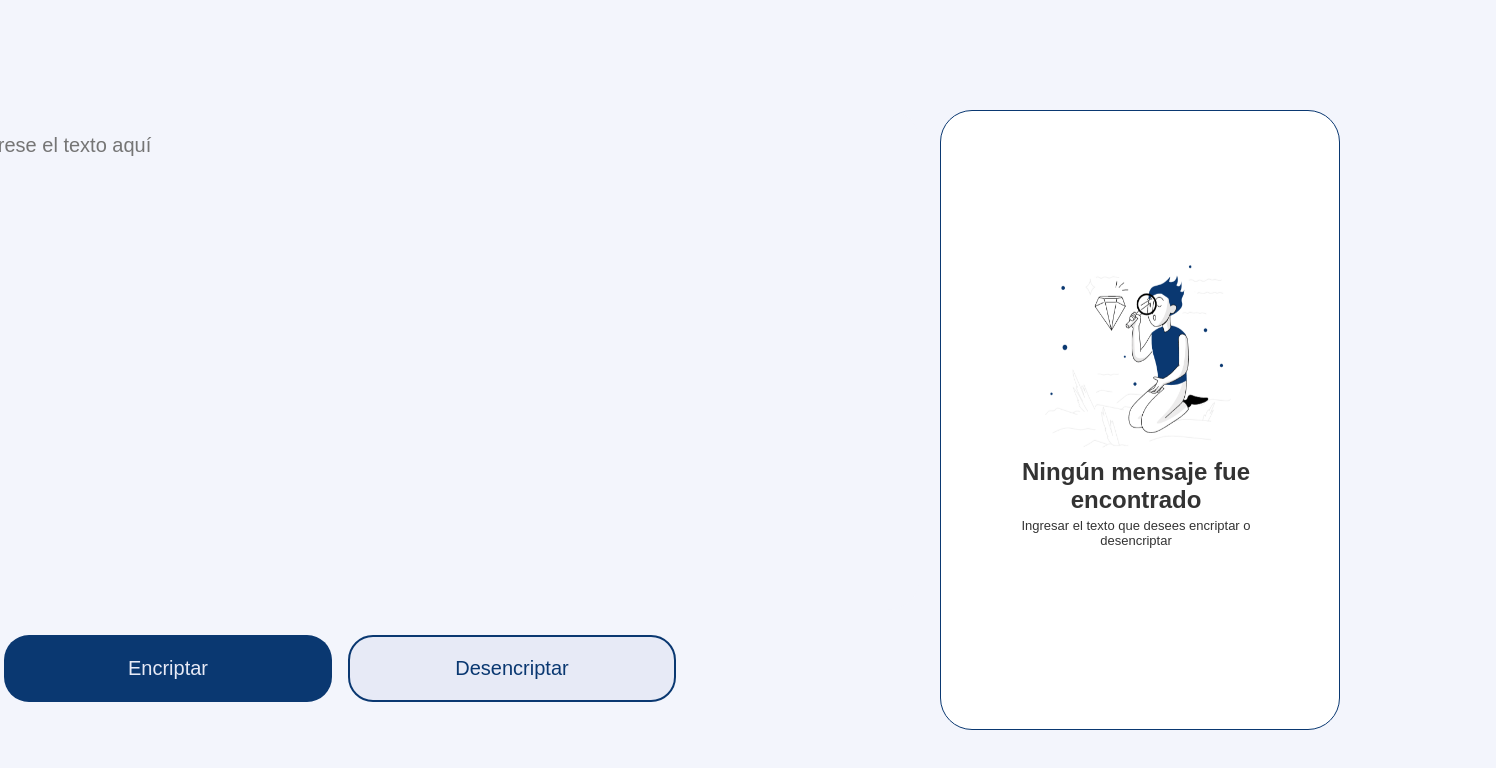
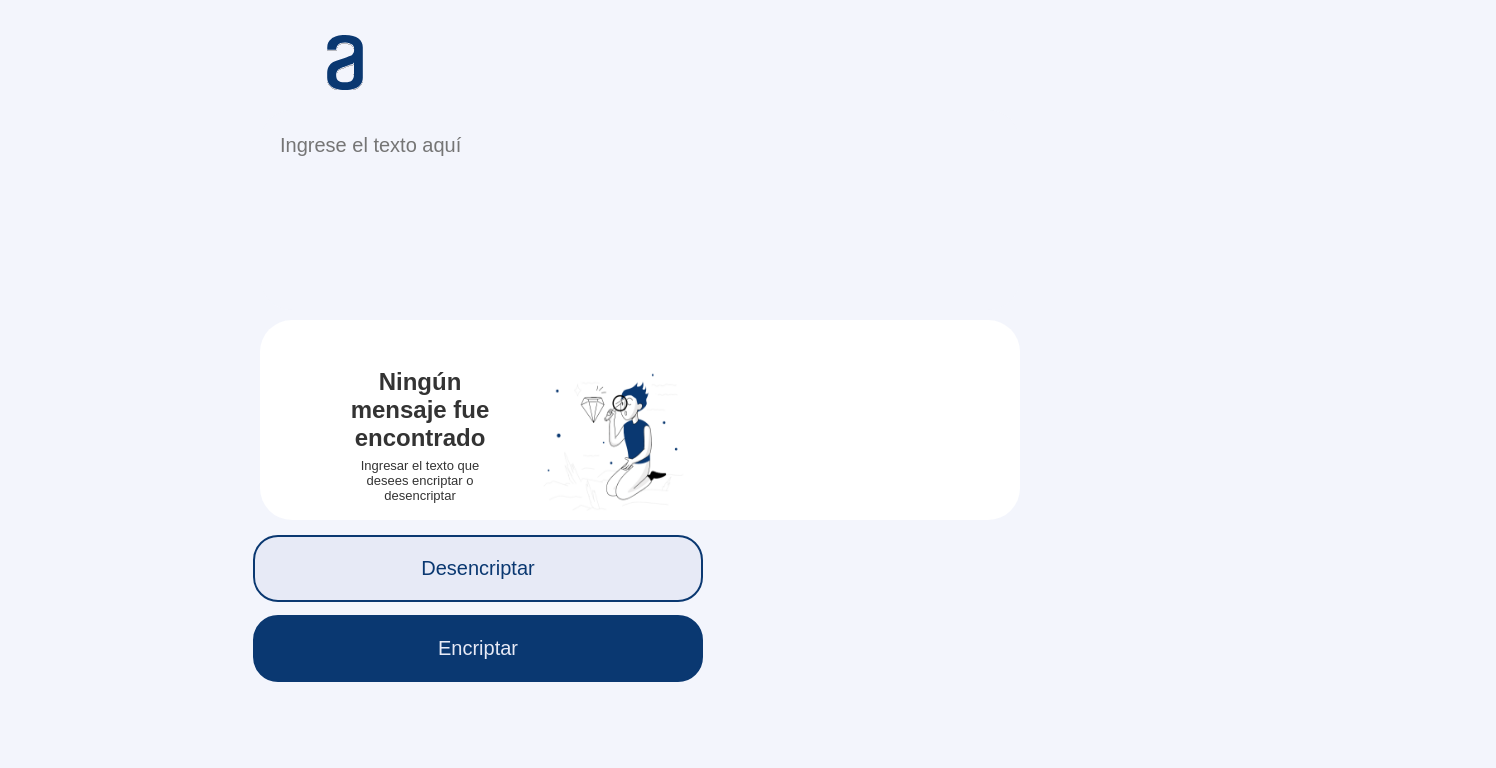
Before and after one commit to AlexForeroc/Text_Encripter, a plain HTML site: page index.html in a window 1280 px wide. Shown: the whole page, 1496 px wide, since content can reach past the window. Drawn offline with Linux system fonts and the light colour scheme.

Commit message:
Update Style.css
Linea 208 para tablet ipad 1668px

```diff
--- a/styles/Style.css
+++ b/styles/Style.css
@@ -202,6 +202,152 @@ textarea:-moz-placeholder {
 textarea::-ms-input-placeholder {
     font-size: 20px; /* Tamaño de la fuente para los placeholders en Edge */
 }
+/*---------------------------------*/
+
+/* Media Query para dispositivos con un ancho máximo de 1668px (tablet) */
+@media (max-width: 1668px) {
+
+/* Estilo general para el cuerpo del documento en tablet */
+body {
+    background-color: #F3F5FC; /* Color de fondo */
+    color: #333; /* Color del texto */
+    font-family: Arial, sans-serif; /* Fuente */
+    margin: 0; /* Elimina el margen por defecto */
+    padding: 20px; /* Espacio interno */
+}
+
+/* Estilo para el contenedor principal en  tablet */
+.container {
+    max-width: 800px; /* Ancho máximo del contenedor */
+    margin: 0 auto; /* Centra el contenedor horizontalmente */
+    position: relative; /* Posicionamiento relativo para elementos hijos */
+}
+
+/* Estilo para los iconos en tablet */
+.icon {
+    width: 200px; /* Ancho del icono */
+    height: 55px; /* Altura del icono */
+    position: absolute; /* Posicionamiento absoluto del icono */
+    top: 5px; /* Distancia desde el borde superior */
+    left: 5px; /* Distancia desde el borde izquierdo */
+    border-radius: 32px; /* Bordes redondeados */
+}
+
+  /* Estilo para el contenedor de los textareas en tablet */
+  .textareas {
+    display: flex; /* Utiliza flexbox para alinear los textareas */
+    justify-content: space-between; /* Espacio igual entre los textareas */
+    margin: 10px 0; /* Margen superior e inferior */
+    }
+
+/* Estilo para el mensaje de 'ningún mensaje' en tablet */
+.tex_ningunmensaje {
+    position: absolute; /* Posicionamiento absoluto */
+    width: 150px; /* Ancho del contenedor del mensaje */
+    height: 150px; /* Altura del contenedor del mensaje */
+    left: 180px; /* Distancia desde el borde izquierdo */
+    top: 380px; /* Distancia desde el borde superior */
+    margin-bottom: 10px; /* Espacio debajo del mensaje */
+    }
+
+/* Estilo para el mensaje de 'ingreso de texto' en tablet */
+.ingreso_texto {
+    position: absolute; /* Posicionamiento absoluto */
+    width: 150px; /* Ancho del contenedor del mensaje */
+    height: 150px; /* Altura del contenedor del mensaje */
+    left: 180px; /* Distancia desde el borde izquierdo */
+    top:450px; /* Distancia desde el borde superior */
+    margin-bottom: 10px; /* Espacio debajo del mensaje */
+    }
+
+.chico_lupa {
+    position: absolute; /* Posicionamiento absoluto del icono */
+    width: 150px; /* Ancho del icono */
+    height: 150px; /* Altura del icono */
+    left: 300px; /* Distancia desde el borde izquierdo */
+    top: 340px; /* Distancia desde el borde superior */
+    margin-bottom: 10px; /* Espacio debajo del icono */
+    }
+
+/* Estilo para el contenedor de los textareas en tablet */
+.textareas {
+    display: flex; /* Utiliza flexbox para alinear los textareas */
+    justify-content: space-between; /* Espacio igual entre los textareas */
+    margin: 10px 0; /* Margen superior e inferior */
+    }
+
+/* Estilo para los elementos textarea en tablet */
+textarea {
+    width: 52%; /* Ancho del textarea */
+    padding: 20px; /* Espacio interno */
+    font-size: 16px; /* Tamaño de la fuente */
+    line-height: 1.5; /* Altura de línea */
+    box-sizing: border-box; /* Incluye padding y borde en el cálculo del ancho */
+    resize: none; /* Desactiva la redimensión del textarea */
+    border: none; /* Sin borde */
+    }
+
+/* Estilo específico para el textarea con id 'ingreso_texto' */
+#ingreso_texto {
+    border: none; /* Sin borde */
+    background-color: #F3F5FC; /* Color de fondo */
+    font-family: Arial, sans-serif; /* Fuente del texto */
+    color: #0A3871; /* Color del texto */
+    left: 20px; /* Distancia desde el borde izquierdo */
+    width: 95%; /* Ancho del icono */
+    height: 200px; /* Altura del icono */
+    }
+
+/* Estilo específico para el textarea con id 'salida_texto' */
+#salida_texto {
+    border: none; /* Sin borde */
+    background-color: #FFFFFF; /* Color de fondo */
+    font-family: Arial, sans-serif; /* Fuente del texto */
+    color: #0A3871; /* Color del texto */
+    left: 20px; /* Distancia desde el borde izquierdo */
+    width: 95%; /* Ancho del icono */
+    height: 200px; /* Altura del icono */
+    top: 290px; /* Distancia desde el borde superior */
+}
+
+/* Ajusta la disposición de los botones */
+.botones {
+    position: static; /* Cambia a posición estática para adaptarse al nuevo diseño */
+    margin-top: 20px; /* Agrega espacio encima de los botones */
+    }
+
+/* Estilo específico para el botón 'encriptar_boton' */
+#encriptar_boton {
+    background-color: #0A3871; /* Color de fondo */
+    color: #e7eaf6; /* Color del texto */
+    border: 2px solid #0A3871; /* Color y grosor del borde */
+    left: 5px; /* Posición desde el borde izquierdo */
+    top: 580px; /* Posición desde el borde superior */
+    width: 450px;/* Ancho del botón */
+    }
+
+/* Estilo específico para el botón 'desencriptarboton' */
+#desencriptarboton {
+    background-color: #e7eaf6; /* Color de fondo */
+    border: 2px solid #0A3871; /* Color y grosor del borde */
+    top: 500px; /* Posición desde el borde superior */
+    left: 5px; /* Posición desde el borde izquierdo */
+    width: 450px;/* Ancho del botón */
+    }
+
+/* Estilo específico para el botón 'copiar_boton' */
+#copiar_boton {
+    background-color: #e7eaf6; /* Color de fondo del botón */
+    border: 2px solid #0A3871; /* Color y grosor del borde del botón */
+    width: 280px; /* Ancho del botón */
+    padding: 7px; /* Espacio interno del botón */
+    left: 490px; /* Posición desde el borde izquierdo */
+    top: 500px; /* Posición desde el borde superior */
+    height: 148px; /*Alto del boton*/
+    }
+
+}
+
 /*-------------------------------*/
 
 /* Media Query para dispositivos con un ancho máximo de 680px (tablet) */
@@ -276,7 +422,6 @@ textarea::-ms-input-placeholder {
         display: flex; /* Utiliza flexbox para alinear los textareas */
         justify-content: space-between; /* Espacio igual entre los textareas */
         margin: 10px 0; /* Margen superior e inferior */
-
     }
 
     /* Estilo para los elementos textarea en movil */
@@ -346,10 +491,7 @@ textarea::-ms-input-placeholder {
         top: 500px; /* Posición desde el borde superior */
         height: 148px; /*Alto del boton*/
     }
-
-
 }
-
 
 /*-------------------------------*/
 
```
